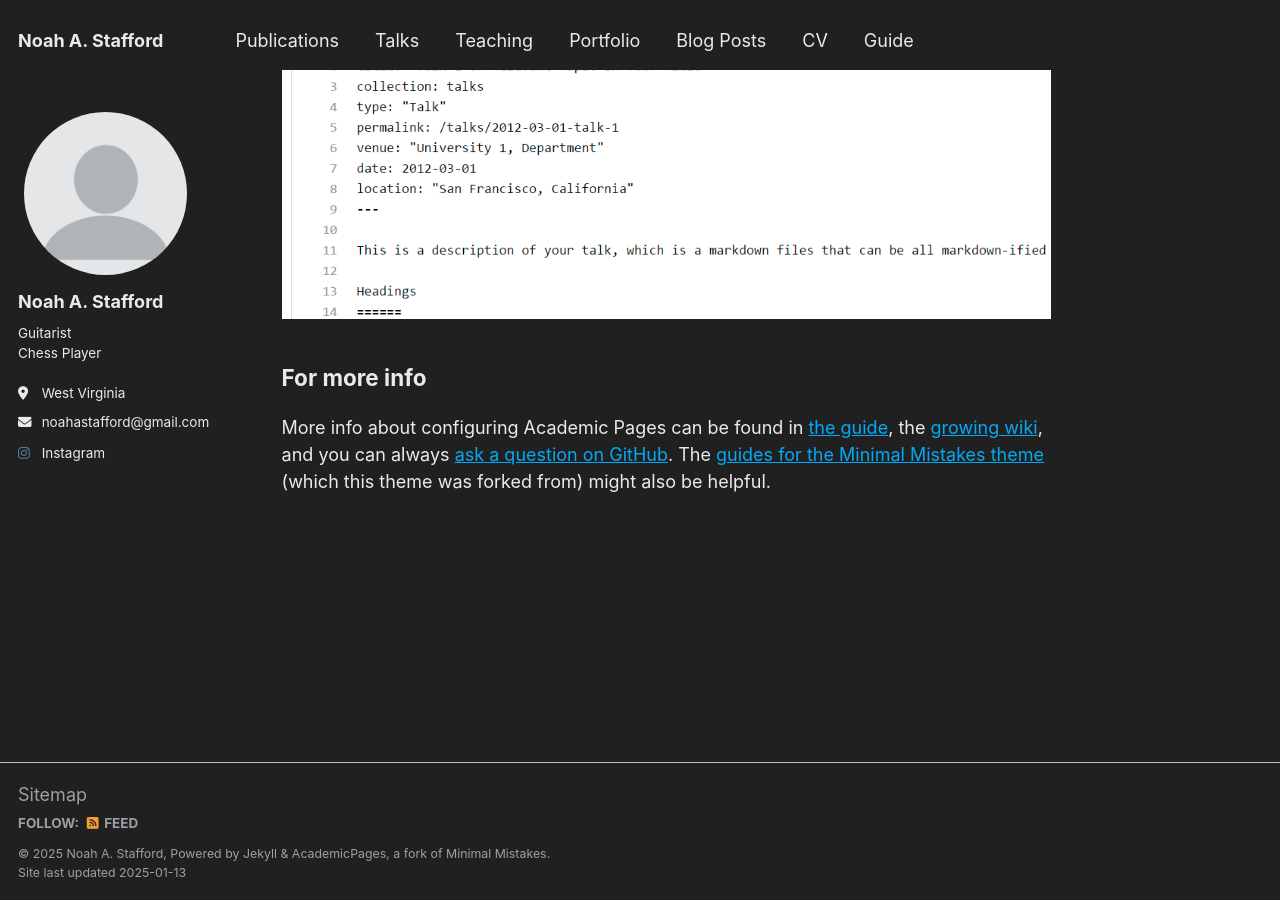
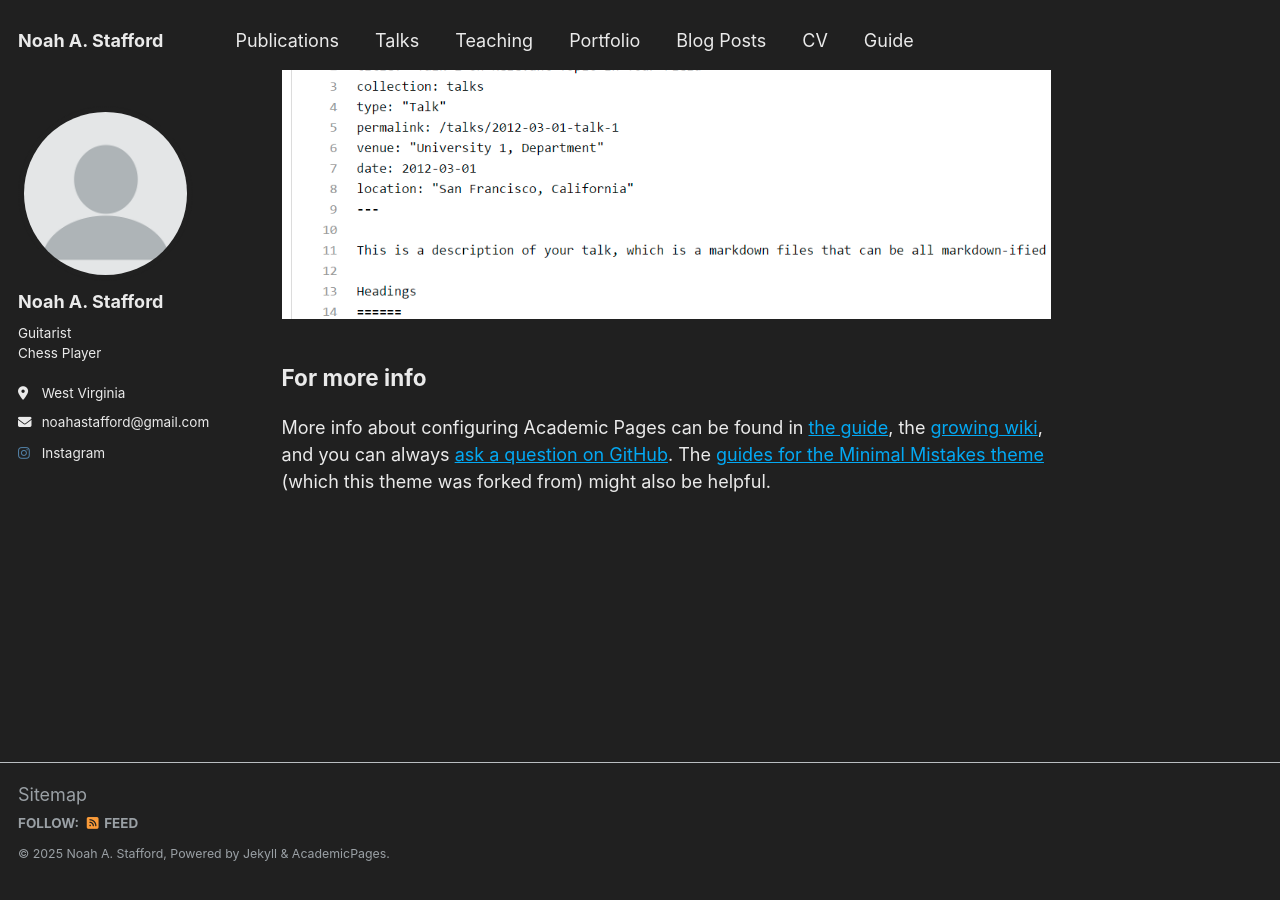
Before and after one commit to noahastafford/noahastafford.github.io, a Jekyll site: the page built from _pages/about.md, in a window 1280 px wide and 900 px high, scrolled down 2643 px. Built offline with Jekyll 4.4.1, drawn with Linux system fonts in a browser that asks for light colours.

Commit message:
footer changes

```diff
--- a/_includes/footer.html
+++ b/_includes/footer.html
@@ -20,6 +20,6 @@
 {% endif %}
 
 <div class="page__footer-copyright">
-  &copy; {{ site.time | date: '%Y' }} {{ site.name | default: site.title }}, {{ site.data.ui-text[site.locale].powered_by | default: "Powered by" }} <a href="http://jekyllrb.com" rel="nofollow">Jekyll</a> &amp; <a href="https://github.com/academicpages/academicpages.github.io">AcademicPages</a>, a fork of <a href="https://mademistakes.com/work/minimal-mistakes-jekyll-theme/" rel="nofollow">Minimal Mistakes</a>.<br />
-  Site last updated {{ "now" | date: '%Y-%m-%d' %}}
+  &copy; {{ site.time | date: '%Y' }} {{ site.name | default: site.title }}, {{ site.data.ui-text[site.locale].powered_by | default: "Powered by" }} <a href="http://jekyllrb.com" rel="nofollow">Jekyll</a> &amp; <a href="https://github.com/academicpages/academicpages.github.io">AcademicPages</a>.<br />
+  <!--Site last updated {{ "now" | date: '%Y-%m-%d' %}}-->
 </div>
```
